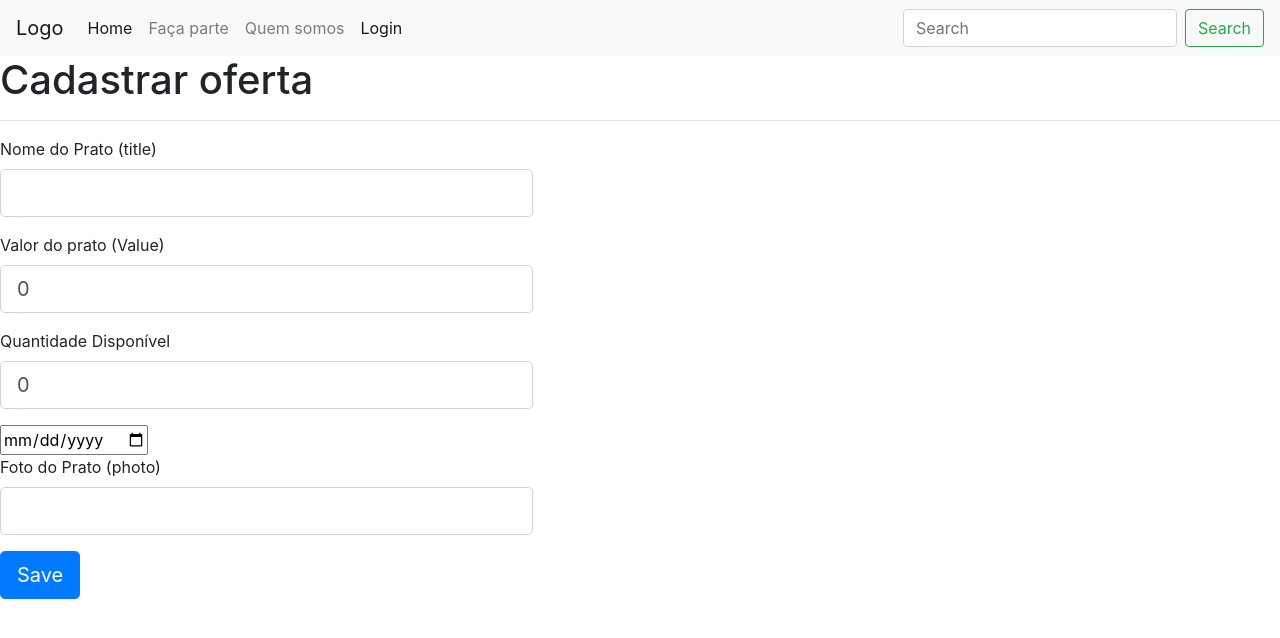
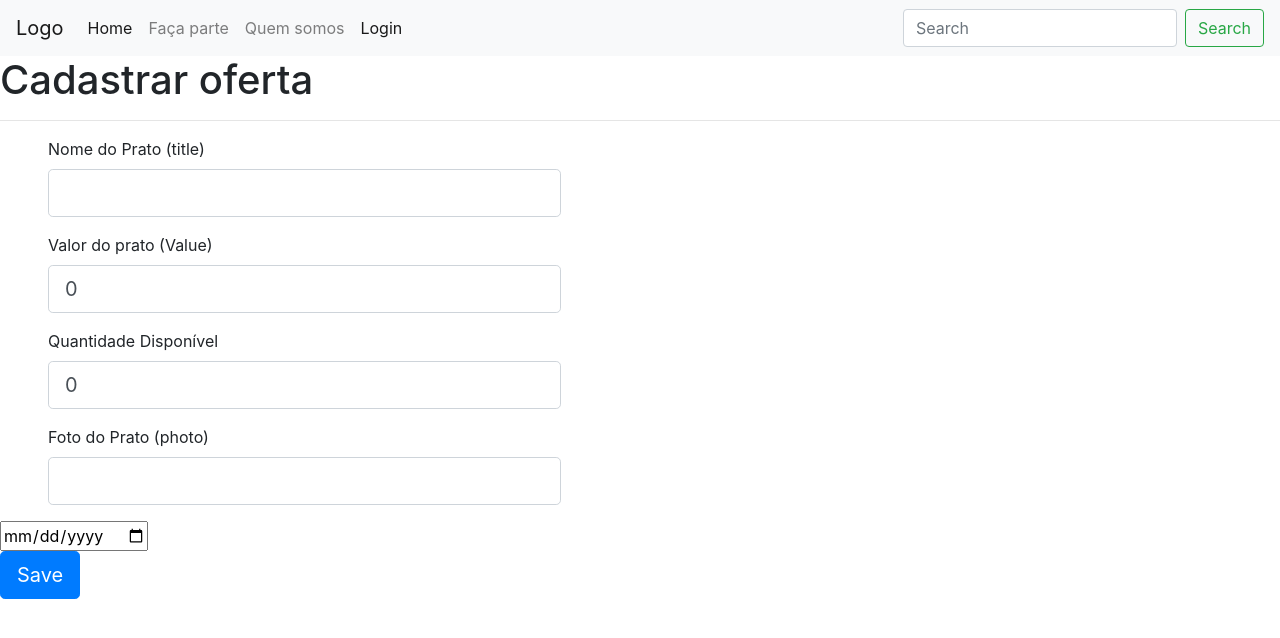
Before and after one commit to RobsonPeSantos/save-food-client, a React (Create React App) app: page /offer/create in a window 1280 px wide. Shown: the top 638 px of the page. Built offline with nearby package versions, Linux system fonts and the light colour scheme.

Commit message:
commit para pull da master

```diff
--- a/src/components/App.js
+++ b/src/components/App.js
@@ -1,7 +1,7 @@
 import React, { useState, useEffect } from "react";
 import { BrowserRouter, Route, Switch } from "react-router-dom";
 import "../styles/App.css";
-import "../../node_modules/bootstrap/dist/css/bootstrap.min.css";
+// import "../../node_modules/bootstrap/dist/css/bootstrap.min.css";
 
 import Signup from "./auth/Signup";
 import Login from "./auth/Login";
--- a/src/components/Offer/AddOffer.js
+++ b/src/components/Offer/AddOffer.js
@@ -42,7 +42,7 @@ const AddOffer = () => {
     <div><h1>Cadastrar oferta</h1>
     <hr className = "form-group"></hr>
     <form onSubmit={handleSubmit}>
-      <div className="form-group">
+      <div className="form-group ml-5">
         <label htmlFor="nomePrato">Nome do Prato (title)</label>
         <input
           type="text"
@@ -54,7 +54,7 @@ const AddOffer = () => {
           value={offer.title}
         />
       </div>
-      <div className="form-group">
+      <div className="form-group ml-5">
         <label htmlFor="valorPrato">Valor do prato (Value)</label>
         <input
           className="form-control form-control-lg col-5"
@@ -64,7 +64,7 @@ const AddOffer = () => {
           value={offer.value}
         />
       </div>
-      <div className="form-group">
+      <div className="form-group ml-5">
       <label htmlFor="quantidadeDisp">Quantidade Disponível</label>
         <input
           className="form-control form-control-lg col-5"
@@ -74,10 +74,7 @@ const AddOffer = () => {
           value={offer.availableQty}
         />
         </div>
-        <div>
-          <input type="date" />
-        </div>
-        <div className="form-group">
+        <div className="form-group ml-5">
         <label htmlFor="fotoPrato">Foto do Prato (photo)</label>
         <input
           type="text"
@@ -89,6 +86,9 @@ const AddOffer = () => {
           value={offer.photo}
         />
       </div>
+      <div>
+          <input type="date"/>
+        </div>
       <button type="submit" className="btn btn-lg btn-primary">
         Save
       </button>
--- a/src/components/Offer/EditOffer.js
+++ b/src/components/Offer/EditOffer.js
@@ -25,7 +25,7 @@ const EditOffer = () => {
     (async function fetchOffer() {
       const result = await offersApi.get(`/offer/${id}`);
         console.log(result)
-      setOffer({ ...result.data[0] });
+      setOffer({ ...result.id });
     })();
   }, []);
 
@@ -40,7 +40,7 @@ const EditOffer = () => {
   }
 
   return (
-    <div><h1>Cadastrar oferta</h1>
+    <div><h1>Editar Oferta</h1>
     <hr className = "form-group"></hr>
     <form onSubmit={handleSubmit}>
       <div className="form-group">
```
